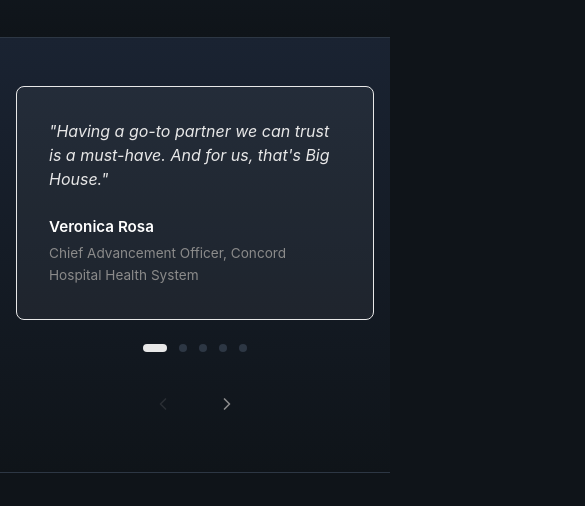
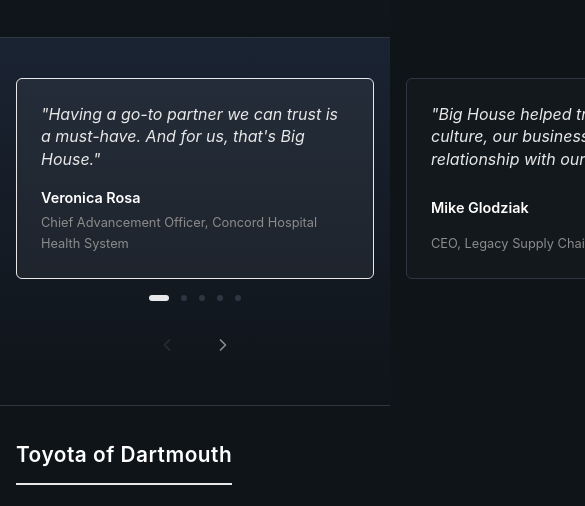
Before and after one commit to Big-House-Partners/NewBedfordSeafood, a plain HTML site: page index.html in a window 390 px wide. Shown: the part 259-765 px from the top of the page, 585 px wide, since content can reach past the window. Drawn offline with Linux system fonts and the light colour scheme; grey boxes are pictures that could not be loaded.

Commit message:
Update index.html

```diff
--- a/index.html
+++ b/index.html
@@ -94,6 +94,7 @@
             max-width: 1200px;
             margin: 0 auto;
             position: relative;
+            width: 100%;
         }
 
         .testimonials-carousel {
@@ -372,26 +373,60 @@
             }
 
             .testimonials-section {
-                padding: 3rem 1rem;
-            }
-
-            .testimonials-container {
-                flex-direction: column;
-                gap: 1.5rem;
+                padding: 2.5rem 1rem;
             }
 
             .testimonials-carousel {
-                order: 1;
+                overflow: visible;
+                width: 100%;
             }
 
             .testimonial-item {
-                padding: 2rem;
-                min-height: 180px;
+                padding: 1.5rem;
+                min-height: 160px;
+                border-radius: 6px;
             }
 
             .testimonial-text {
                 font-size: 1rem;
-                margin-bottom: 1.5rem;
+                margin-bottom: 1rem;
+                line-height: 1.4;
+            }
+
+            .testimonial-author {
+                font-size: 0.9rem;
+            }
+
+            .testimonial-title {
+                font-size: 0.8rem;
+            }
+
+            .testimonials-nav {
+                margin-top: 1.5rem;
+                gap: 1rem;
+            }
+
+            .testimonials-button {
+                width: 40px;
+                height: 40px;
+            }
+
+            .testimonials-button svg {
+                width: 20px;
+                height: 20px;
+            }
+
+            .testimonials-dots {
+                margin-top: 1rem;
+            }
+
+            .dot {
+                width: 6px;
+                height: 6px;
+            }
+
+            .dot.active {
+                width: 20px;
             }
         }
 
```
